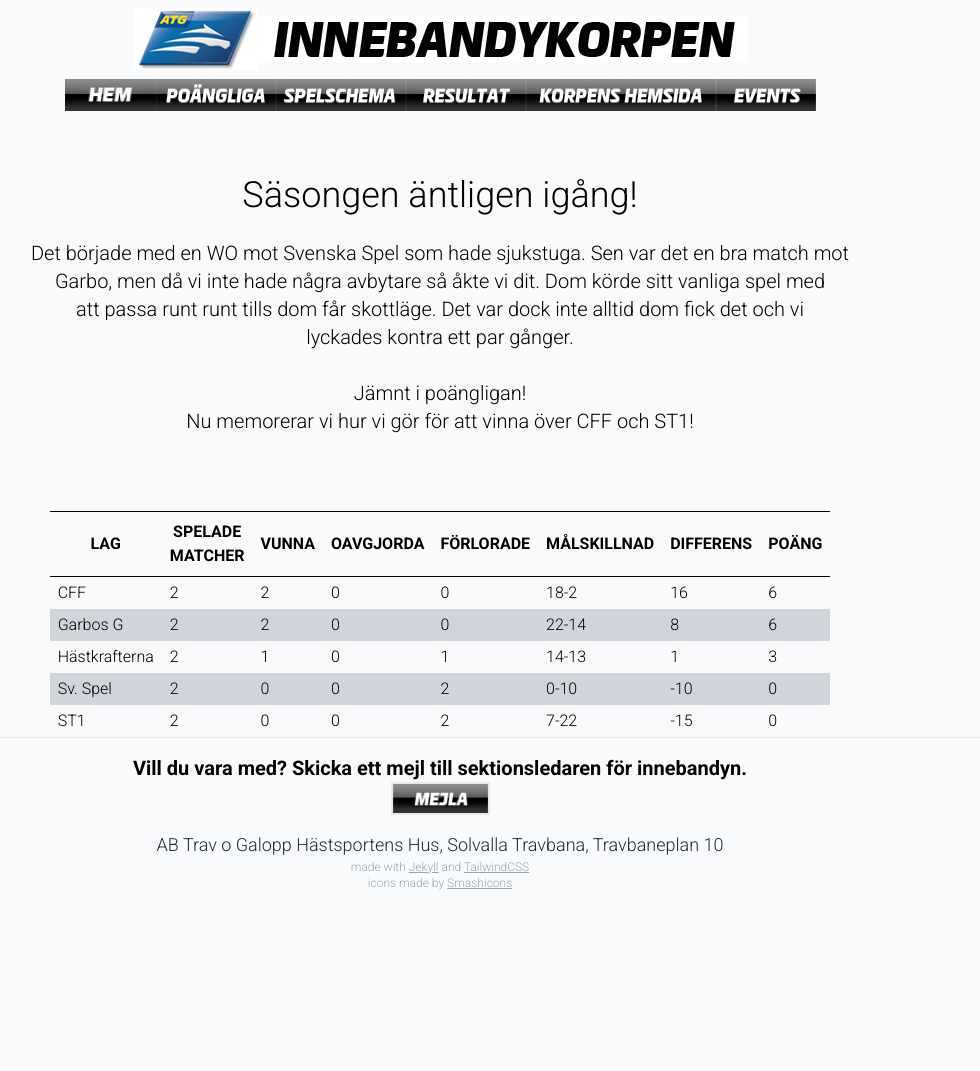
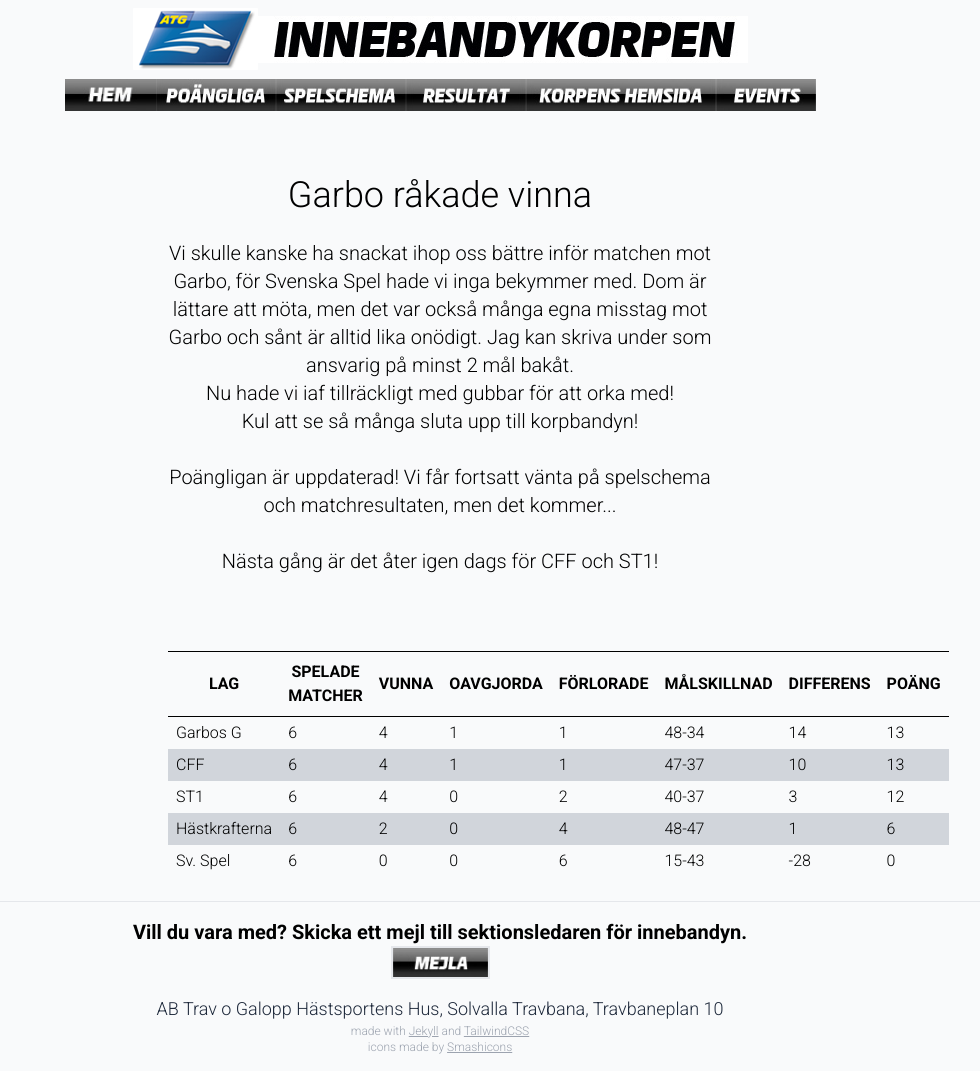
Before and after one commit to andreashogvall/andreashogvall.github.io, a Jekyll site: the page built from index.html, in a window 1280 px wide. Shown: the whole page, without its empty margins (200-1180 px from the left). Built offline with Jekyll 4.4.1, drawn with Linux system fonts in a browser that asks for light colours; nearby versions of some CDN libraries; before the commit the page ends 907 px from its top, so only the background shows below that.

Commit message:
Update index Merge from andreas

```diff
--- a/index.html
+++ b/index.html
@@ -3,16 +3,21 @@
 title: "Innebandykorpen"
 description: "Innebandykorpen"
 ---
-		<p class="text-center text-4xl">Säsongen äntligen igång!</p>
+<div class="mx-auto w-1/2">
+	<p class="text-center text-4xl">Garbo råkade vinna</p>
 	<br>
 
 	<p class="text-center text-xl">
-			Det började med en WO mot Svenska Spel som hade sjukstuga. Sen var det en bra match mot <br>
-			Garbo, men då vi inte hade några avbytare så åkte vi dit. Dom körde sitt vanliga spel med <br>
-			att passa runt runt tills dom får skottläge. Det var dock inte alltid dom fick det och vi <br>
-			lyckades kontra ett par gånger. <br><br>
-			Jämnt i poängligan! <br>
-			Nu memorerar vi hur vi gör för att vinna över CFF och ST1!
+		Vi skulle kanske ha snackat ihop oss bättre inför matchen mot Garbo, för Svenska Spel hade vi inga
+		bekymmer med. Dom är lättare att möta, men det var också många egna misstag mot Garbo och sånt
+		är alltid lika onödigt. Jag kan skriva under som ansvarig på minst 2 mål bakåt.<br>
+		Nu hade vi iaf tillräckligt med gubbar för att orka med!<br>
+		Kul att se så många sluta upp till korpbandyn!
+		<br><br>
+		Poängligan är uppdaterad! Vi får fortsatt vänta på spelschema och matchresultaten, men det kommer...<br>
+		<br>
+
+		Nästa gång är det åter igen dags för CFF och ST1!
 		<br>
 		<br>
 
@@ -23,8 +28,8 @@
 	</p>
 	<br>
 
-		<div class=""overflow-x-auto">
-			<table class="text-[10px] md:text-base mx-auto">
+	<div align=center>
+		<table>
 			<tr>
 				<th class="border-black border-t border-b p-2">
 					LAG
@@ -54,10 +59,88 @@
 			</tr>
 			<tr>
 				<td class="py-1 px-2">
+					Garbos G
+				</td>
+				<td class="py-1 px-2">
+					6
+				</td>
+				<td class="py-1 px-2">
+					4
+				</td>
+				<td class="py-1 px-2">
+					1
+				</td>
+				<td class="py-1 px-2">
+					1
+				</td>
+				<td class="py-1 px-2">
+					48-34
+				</td>
+				<td class="py-1 px-2">
+					14
+				</td>
+				<td class="py-1 px-2">
+					13
+				</td>
+			</tr>
+			<tr class="bg-gray-300">
+				<td class="py-1 px-2">
 					CFF
 				</td>
 				<td class="py-1 px-2">
+					6
+				</td>
+				<td class="py-1 px-2">
+					4
+				</td>
+				<td class="py-1 px-2">
+					1
+				</td>
+				<td class="py-1 px-2">
+					1
+				</td>
+				<td class="py-1 px-2">
+					47-37
+				</td>
+				<td class="py-1 px-2">
+					10
+				</td>
+				<td class="py-1 px-2">
+					13
+				</td>
+			</tr>
+			<tr>
+				<td class="py-1 px-2">
+					ST1
+				</td>
+				<td class="py-1 px-2">
+					6
+				</td>
+				<td class="py-1 px-2">
+					4
+				</td>
+				<td class="py-1 px-2">
+					0
+				</td>
+				<td class="py-1 px-2">
 					2
+				</td>
+				<td class="py-1 px-2">
+					40-37
+				</td>
+				<td class="py-1 px-2">
+					3
+				</td>
+				<td class="py-1 px-2">
+					12
+				</td>
+			</tr>
+			<tr class="bg-gray-300">
+				<td class="py-1 px-2">
+					Hästkrafterna
+				</td>
+				<td class="py-1 px-2">
+					6
 				</td>
 				<td class="py-1 px-2">
 					2
@@ -66,27 +149,24 @@
 					0
 				</td>
 				<td class="py-1 px-2">
-					0
+					4
 				</td>
 				<td class="py-1 px-2">
-					18-2
+					48-47
 				</td>
 				<td class="py-1 px-2">
-					16
+					1
 				</td>
 				<td class="py-1 px-2">
 					6
 				</td>
 			</tr>
-			<tr class="bg-gray-300">
+			<tr>
 				<td class="py-1 px-2">
-					Garbos G
+					Sv. Spel
 				</td>
 				<td class="py-1 px-2">
-					2
-				</td>
-				<td class="py-1 px-2">
-					2
+					6
 				</td>
 				<td class="py-1 px-2">
 					0
@@ -95,92 +175,20 @@
 					0
 				</td>
 				<td class="py-1 px-2">
-					22-14
+					6
 				</td>
 				<td class="py-1 px-2">
-					8
+					15-43
 				</td>
 				<td class="py-1 px-2">
-					6
-				</td>
-			</tr>
-			<tr>
-				<td class="py-1 px-2">
-					Hästkrafterna
-				</td>
-				<td class="py-1 px-2">
-					2
-				</td>
-				<td class="py-1 px-2">
-					1
-				</td>
-				<td class="py-1 px-2">
-					0
-				</td>
-				<td class="py-1 px-2">
-					1
-				</td>
-				<td class="py-1 px-2">
-					14-13
-				</td>
-				<td class="py-1 px-2">
-					1
-				</td>
-				<td class="py-1 px-2">
-					3
-				</td>
-			</tr>
-			<tr class="bg-gray-300">
-				<td class="py-1 px-2">
-					Sv. Spel
-				</td>
-				<td class="py-1 px-2">
-					2
-				</td>
-				<td class="py-1 px-2">
-					0
-				</td>
-				<td class="py-1 px-2">
-					0
-				</td>
-				<td class="py-1 px-2">
-					2
-				</td>
-				<td class="py-1 px-2">
-					0-10
-				</td>
-				<td class="py-1 px-2">
-					-10
+					-28
 				</td>
 				<td class="py-1 px-2">
 					0
 				</td>
 			</tr>
-			<tr>
-				<td class="py-1 px-2">
-					ST1
-				</td>
-				<td class="py-1 px-2">
-					2
-				</td>
-				<td class="py-1 px-2">
-					0
-				</td>
-				<td class="py-1 px-2">
-					0
-				</td>
-				<td class="py-1 px-2">
-					2
-				</td>
-				<td class="py-1 px-2">
-					7-22
-				</td>
-				<td class="py-1 px-2">
-					-15
-				</td>
-				<td class="py-1 px-2">
-					0
-				</td>
+
 			</tr>
 		</table>
 	</div>
+	<br>
```
Lines whose indentation alone changed are shown as unchanged.
